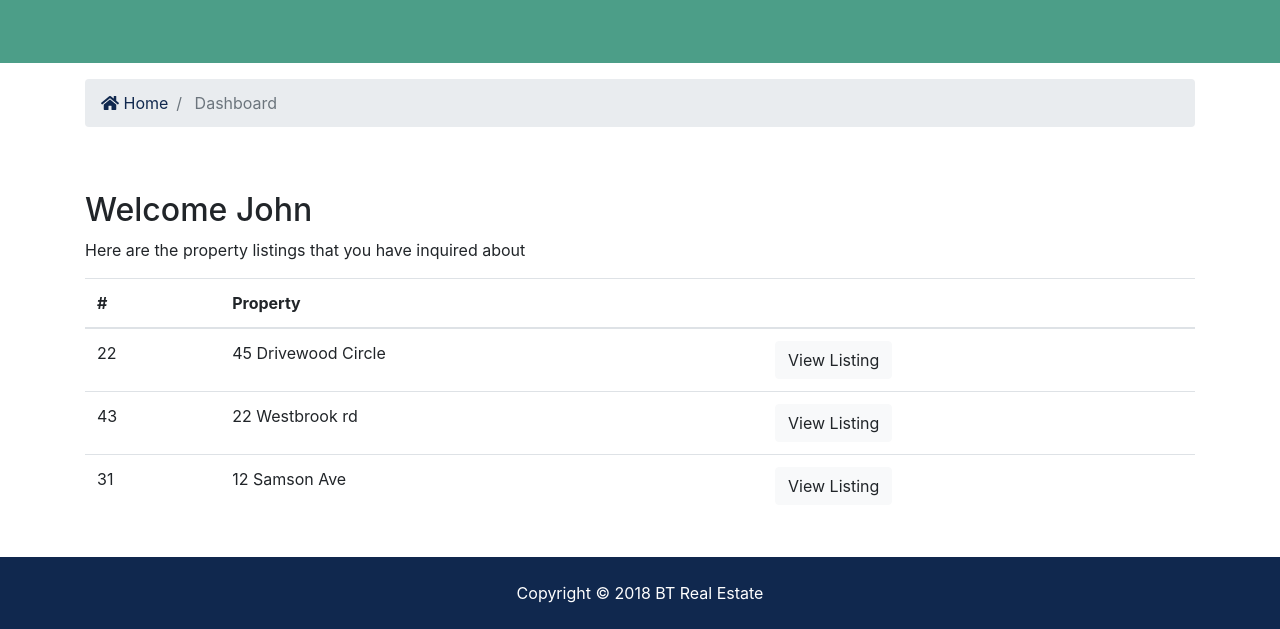
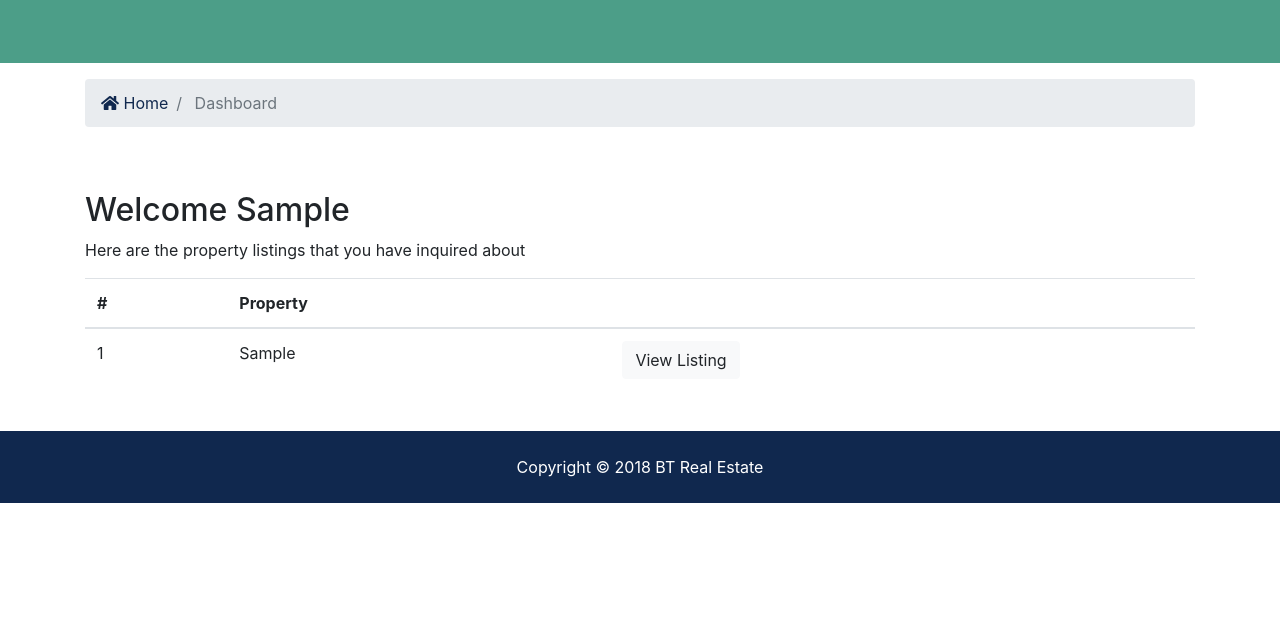
Before and after one commit to jaysetaka/estate_proj, a Django app: page /accounts/dashboard in a window 1280 px wide. Shown: the part 282-911 px from the top of the page. After the commit the page ends 785 px from the top, so only its background shows below. Run offline with Django 3.2, Linux system fonts and the light colour scheme; a user stored in the database is signed in; tables that the repository leaves empty hold one stand-in row (values such as "Sample post"); some libraries are stand-ins or nearby versions.

Commit message:
final commit

```diff
--- a/accounts/views.py
+++ b/accounts/views.py
@@ -1,6 +1,7 @@
 from django.shortcuts import render, redirect
 from django.contrib import messages, auth
 from django.contrib.auth.models import User
+from contacts.models import Contact
 
 
 def register(request):
@@ -67,4 +68,12 @@ def logout(request):
 
 
 def dashboard(request):
-    return render(request, 'accounts/dashboard.html')
+    user_contacts = Contact.objects.order_by('-contact_date').filter(user_id=request.user.id)
+
+    context = {
+        'contacts': user_contacts
+    }
+
+
+
+    return render(request, 'accounts/dashboard.html', context)
--- a/templates/accounts/dashboard.html
+++ b/templates/accounts/dashboard.html
@@ -38,7 +38,10 @@
   <div class="container">
     <div class="row">
       <div class="col-md-12">
-        <h2>Welcome John</h2>
+        <h2>Welcome {{ user.first_name }}</h2>
+
+        {% if contacts %}
+
           <p>Here are the property listings that you have inquired about</p>
           <table class="table">
             <thead>
@@ -49,29 +52,20 @@
               </tr>
             </thead>
             <tbody>
+            {% for contact in contacts %}
               <tr>
-              <td>22</td>
-              <td>45 Drivewood Circle</td>
+                <td>{{ contact.id }}</td>
+                <td>{{ contact.listing}}</td>
                 <td>
-                <a class="btn btn-light" href="#">View Listing</a>
+                  <a class="btn btn-light" href="{% url 'listing' contact.listing_id %}">View Listing</a>
                 </td>
               </tr>
-            <tr>
-              <td>43</td>
-              <td>22 Westbrook rd</td>
-              <td>
-                <a class="btn btn-light" href="#">View Listing</a>
-              </td>
-            </tr>
-            <tr>
-              <td>31</td>
-              <td>12 Samson Ave</td>
-              <td>
-                <a class="btn btn-light" href="#">View Listing</a>
-              </td>
-            </tr>
+            {% endfor %}
             </tbody>
           </table>
+        {% else %}
+          <p>You have not made any inquiries</p>
+        {% endif %}
       </div>
     </div>
   </div>
```
Also changed, not shown: btre/settings.py (+8 -0 lines), contacts/views.py (+13 -1 lines). Lines whose indentation alone changed are shown as unchanged.
